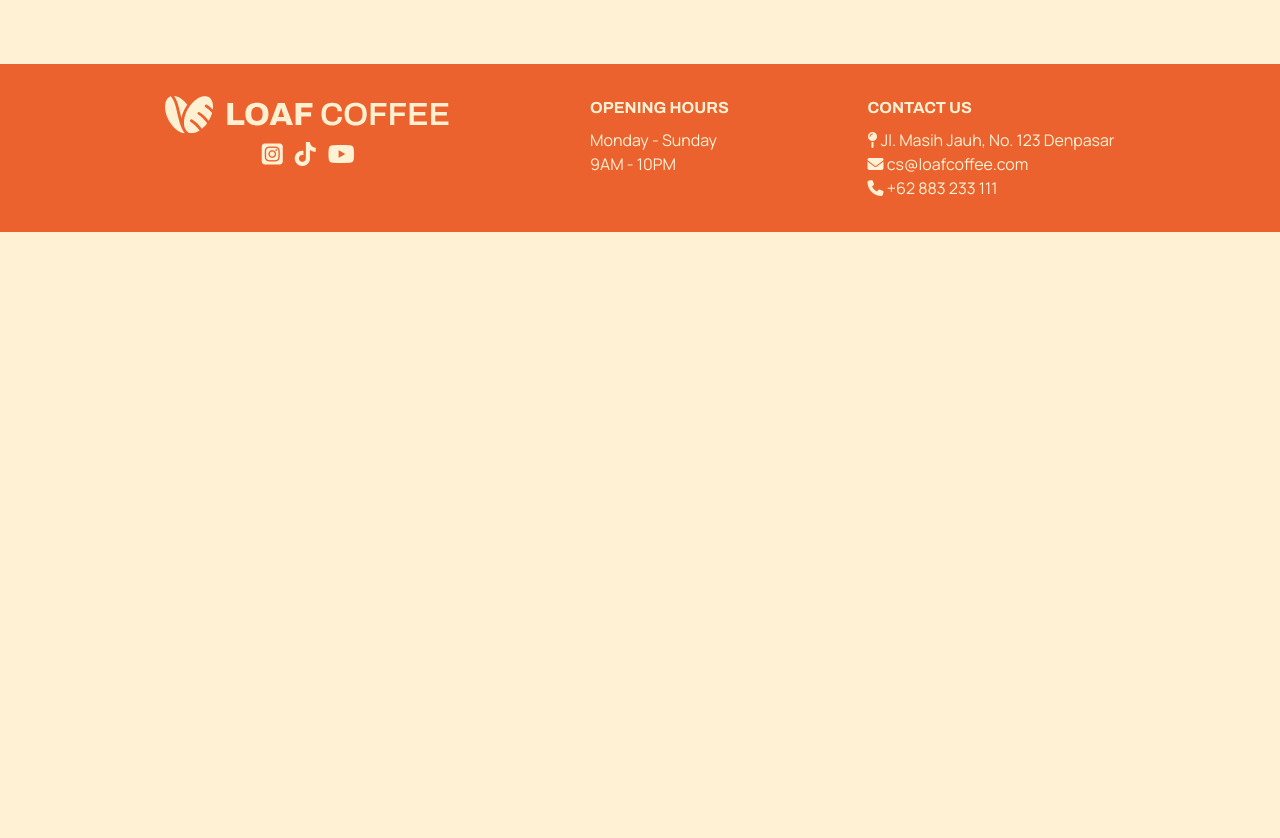
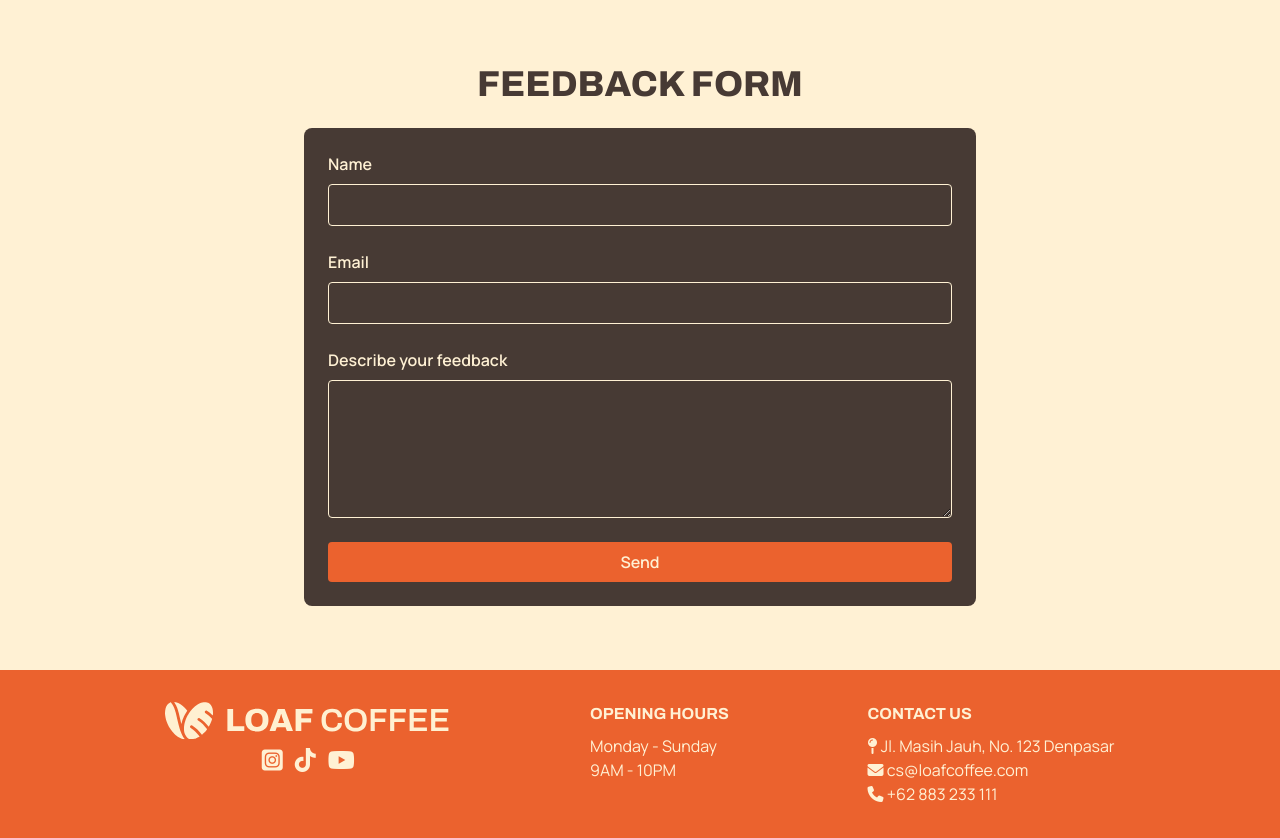
Before and after one commit to nouvalrz/loaf-coffee, a website: page src/about-us.html in a window 1280 px wide. Shown: the part 904-1742 px from the top of the page. Before the commit the page ends 1136 px from the top, so only its background shows below. Drawn offline with nearby package versions, Linux system fonts and the light colour scheme.

Commit message:
feat: form in about us page

```diff
--- a/src/about-us.html
+++ b/src/about-us.html
@@ -62,6 +62,37 @@
     <section id="gallery" class="px-2 my-8 lg:my-16 lg:px-8" data-aos="fade-up">
       <img src="./assets/images/gallery.jpg" alt="gallery" class="mx-auto rounded-lg">
     </section>
+    <section id="feedback" class="px-2 my-8 lg:my-16 lg:px-8" data-aos="fade-up">
+      <h2 class="font-[Archivo] text-center text-3xl font-extrabold text-choco lg:text-4xl uppercase">
+        Feedback Form
+      </h2>
+      <div class="flex mt-6">
+        <div class="w-full max-w-2xl p-4 mx-auto rounded-lg bg-choco lg:p-6">
+          <form action="#">
+            <div>
+              <label for="name" class="font-semibold">Name</label>
+              <input type="text" name="name" id="name"
+                class="block w-full px-3 py-2 mt-2 border rounded focus:border-mustard focus:outline-none focus:ring-0">
+            </div>
+
+            <div class="mt-6">
+              <label for="email" class="font-semibold">Email</label>
+              <input type="email" name="email" id="email"
+                class="block w-full px-3 py-2 mt-2 border rounded focus:border-mustard focus:outline-none focus:ring-0">
+            </div>
+
+            <div class="mt-6">
+              <label for="body" class="font-semibold">Describe your feedback</label>
+              <textarea name="body" id="body" rows="5"
+                class="block w-full px-3 py-2 mt-2 border rounded focus:border-mustard focus:outline-none focus:ring-0"></textarea>
+            </div>
+
+            <input type="submit" value="Send"
+              class="w-full px-3 py-2 mt-6 font-semibold rounded cursor-pointer bg-orange">
+          </form>
+        </div>
+      </div>
+    </section>
   </main>
   <footer>
     <div class="flex flex-col gap-8 px-2 py-6 lg:gap-0 lg:flex-row lg:justify-around bg-orange lg:py-8 lg:px-24">
```
Also changed, not shown: src/styles/output.css.
